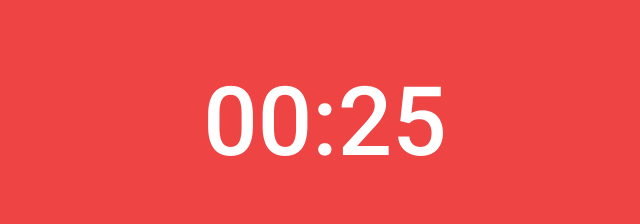
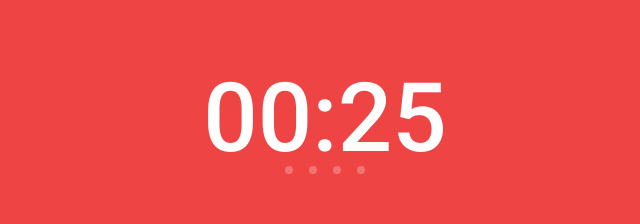
Before and after one commit to affun/pomodoro, a Preact app: page / in a window 1280 px wide. Shown: the part 258-482 px from the top of the page, without its empty margins (315-955 px from the left). Built offline with nearby package versions, Linux system fonts and the light colour scheme.

Commit message:
feat: fully working streaks

```diff
--- a/src/app.tsx
+++ b/src/app.tsx
@@ -21,6 +21,10 @@ export function App() {
   };
   const [currentTimer, setCurrentTimer] = useState(timers.focus);
   const [running, setRunning] = useState(false);
+  const [accent, setAccent] = useState({
+    bg: "bg-red-500",
+    text: "text-red-500",
+  });
 
   useEffect(() => {
     let interval: number | null = null;
@@ -34,18 +38,23 @@ export function App() {
           }
           if (currentTimer == timers.focus) {
             setStreak((prevStreak) => {
-              if ((prevStreak + 1) % 4 == 0) {
+              if (prevStreak + 1 == 4) {
                 setCurrentTimer(timers.longBreak);
               } else {
                 setCurrentTimer(timers.shortBreak);
               }
-              return prevStreak + 1;
+              // changeTheme(currentTimer);
+              return prevStreak >= 4 ? 0 : prevStreak + 1;
             });
 
             // } else if (currentTimer == timers.shortBreak) {
             //   setCurrentTimer(timers.longBreak);
           } else {
+            setStreak((prevStreak) => {
+              return prevStreak >= 4 ? 0 : prevStreak;
+            });
             setCurrentTimer(timers.focus);
+            // changeTheme(currentTimer);
           }
           pause();
           setTime(currentTimer);
@@ -56,7 +65,7 @@ export function App() {
         document.title = `${
           currentTimer == timers.focus ? "Focus" : "Break"
         } - ${toMinutesAndSeconds(time)}`;
-      }, 100);
+      }, 10);
     }
     return () => {
       if (interval) {
@@ -64,9 +73,32 @@ export function App() {
       }
     };
   }, [running]);
+  const changeTheme = (paramTimer?: number) => {
+    console.log(`changing theme to ${paramTimer ?? currentTimer}`);
+
+    setAccent(() => {
+      if (paramTimer ?? currentTimer == timers.shortBreak) {
+        return {
+          bg: "bg-green-400",
+          text: "text-green-400",
+        };
+      }
+      if (paramTimer ?? currentTimer == timers.longBreak) {
+        return {
+          bg: "bg-teal-500",
+          text: "text-teal-500",
+        };
+      }
+      return {
+        bg: "bg-red-500",
+        text: "text-red-500",
+      };
+    });
+  };
 
   useEffect(() => {
     pause();
+    changeTheme();
     setTime(currentTimer);
   }, [currentTimer]);
 
@@ -88,7 +120,7 @@ export function App() {
 
   return (
     <main
-      className={`w-screen h-screen flex flex-col justify-between py-28 items-center bg-red-500 text-white roboto-regular`}
+      className={`w-screen h-screen flex flex-col justify-between py-28 items-center transition-all duration-500 ${accent.bg} text-white roboto-regular`}
     >
       {/* timers */}
       <Timers
@@ -96,10 +128,47 @@ export function App() {
         currentTimer={currentTimer}
         setCurrentTimer={setCurrentTimer}
         setStreak={setStreak}
+        accent={accent}
       />
 
       {/* timer */}
-      <Timer time={time} />
+      <div className={`flex flex-col items-center justify-center`}>
+        <Timer time={time} setStreak={setStreak} />
+        <div className={`flex items-center justify-center gap-4`}>
+          <div
+            className={`w-2 h-2 bg-white rounded ${
+              streak > 0 ? "opacity-100" : "opacity-25"
+            }`}
+            onDblClick={() => {
+              setStreak(1);
+            }}
+          ></div>
+          <div
+            className={`w-2 h-2 bg-white rounded ${
+              streak > 1 ? "opacity-100" : "opacity-25"
+            }`}
+            onDblClick={() => {
+              setStreak(2);
+            }}
+          ></div>
+          <div
+            className={`w-2 h-2 bg-white rounded ${
+              streak > 2 ? "opacity-100" : "opacity-25"
+            }`}
+            onDblClick={() => {
+              setStreak(3);
+            }}
+          ></div>
+          <div
+            className={`w-2 h-2 bg-white rounded ${
+              streak > 3 ? "opacity-100" : "opacity-25"
+            }`}
+            onDblClick={() => {
+              setStreak(4);
+            }}
+          ></div>
+        </div>
+      </div>
 
       {/* control */}
       <Control
@@ -109,6 +178,7 @@ export function App() {
         running={running}
         time={time}
         currentTimer={currentTimer}
+        accent={accent}
       />
     </main>
   );
--- a/src/components/Control.tsx
+++ b/src/components/Control.tsx
@@ -7,6 +7,10 @@ interface Params {
   running: boolean;
   time: number;
   currentTimer: number;
+  accent: {
+    text: string;
+    bg: string;
+  };
 }
 
 const Control = (params: Params) => {
@@ -18,7 +22,7 @@ const Control = (params: Params) => {
     btn: "uppercase text-lg w-full rounded-md roboto-medium transition-all duration-300 ease-in-out",
   };
   return (
-    <div className="flex flex-row items-center justify-between h-16 w-52">
+    <div className="flex flex-row items-center justify-between h-16 w-52 gap-2">
       {/* <div className={`flex justify-between`}> */}
       <button
         onClick={params.reset}
@@ -31,9 +35,9 @@ const Control = (params: Params) => {
 
       <button
         onClick={params.start}
-        class={`${
-          style.btn
-        } border-2 border-white bg-white hover:bg-gray-100 text-red-500 ${
+        class={`${style.btn} border-2 border-white bg-white hover:bg-gray-100 ${
+          params.accent.text
+        }  ${
           // Suggested code may be subject to a license. Learn more: ~LicenseLog:660615155.
           params.running ? "hidden" : ""
         }`}
@@ -43,11 +47,9 @@ const Control = (params: Params) => {
 
       <button
         onClick={params.pause}
-        class={`${
-          style.btn
-        } border-2 border-white bg-white hover:bg-gray-100 text-red-500 ${
-          params.running ? "" : "hidden"
-        }`}
+        class={`${style.btn} border-2 border-white bg-white hover:bg-gray-100 ${
+          params.accent.text
+        }  ${params.running ? "" : "hidden"}`}
       >
         Pause
       </button>
--- a/src/components/Timer.tsx
+++ b/src/components/Timer.tsx
@@ -1,8 +1,21 @@
 import { toMinutesAndSeconds } from "../app";
 
-const Timer = ({ time }: { time: number }) => {
+const Timer = ({
+  time,
+  setStreak,
+}: {
+  time: number;
+  setStreak: React.Dispatch<React.SetStateAction<number>>;
+}) => {
   return (
-    <div class={`roboto-medium text-8xl`}>{toMinutesAndSeconds(time)}</div>
+    <div
+      class={`roboto-medium text-8xl select-none`}
+      onDblClick={() => {
+        setStreak(0);
+      }}
+    >
+      {toMinutesAndSeconds(time)}
+    </div>
   );
 };
 
--- a/src/components/Timers.tsx
+++ b/src/components/Timers.tsx
@@ -11,6 +11,10 @@ interface Params {
   currentTimer: number;
   setCurrentTimer: React.Dispatch<React.SetStateAction<number>>;
   setStreak: React.Dispatch<React.SetStateAction<number>>;
+  accent: {
+    text: string;
+    bg: string;
+  };
 }
 
 const Timers = ({
@@ -18,6 +22,7 @@ const Timers = ({
   currentTimer,
   setCurrentTimer,
   setStreak,
+  accent,
 }: Params) => {
   console.log(currentTimer);
 
@@ -25,7 +30,7 @@ const Timers = ({
     timer: {
       default: "font-medium relative px-2 timer-btn",
 
-      active: "font-medium relative px-2 text-red-500 z-10 timer-btn-active",
+      active: `font-medium relative px-2 ${accent.text} z-10 timer-btn-active`,
     },
   };
 
```
